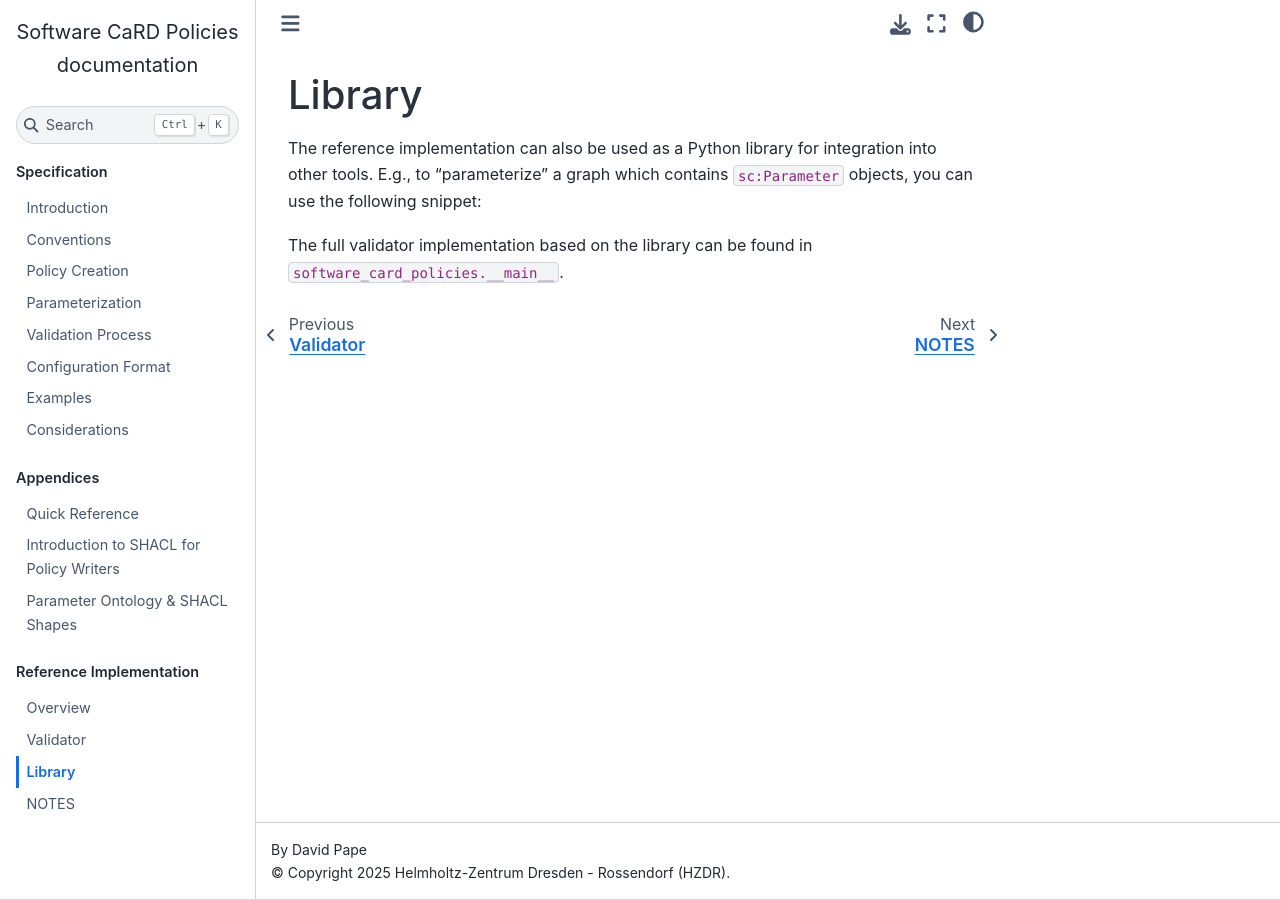
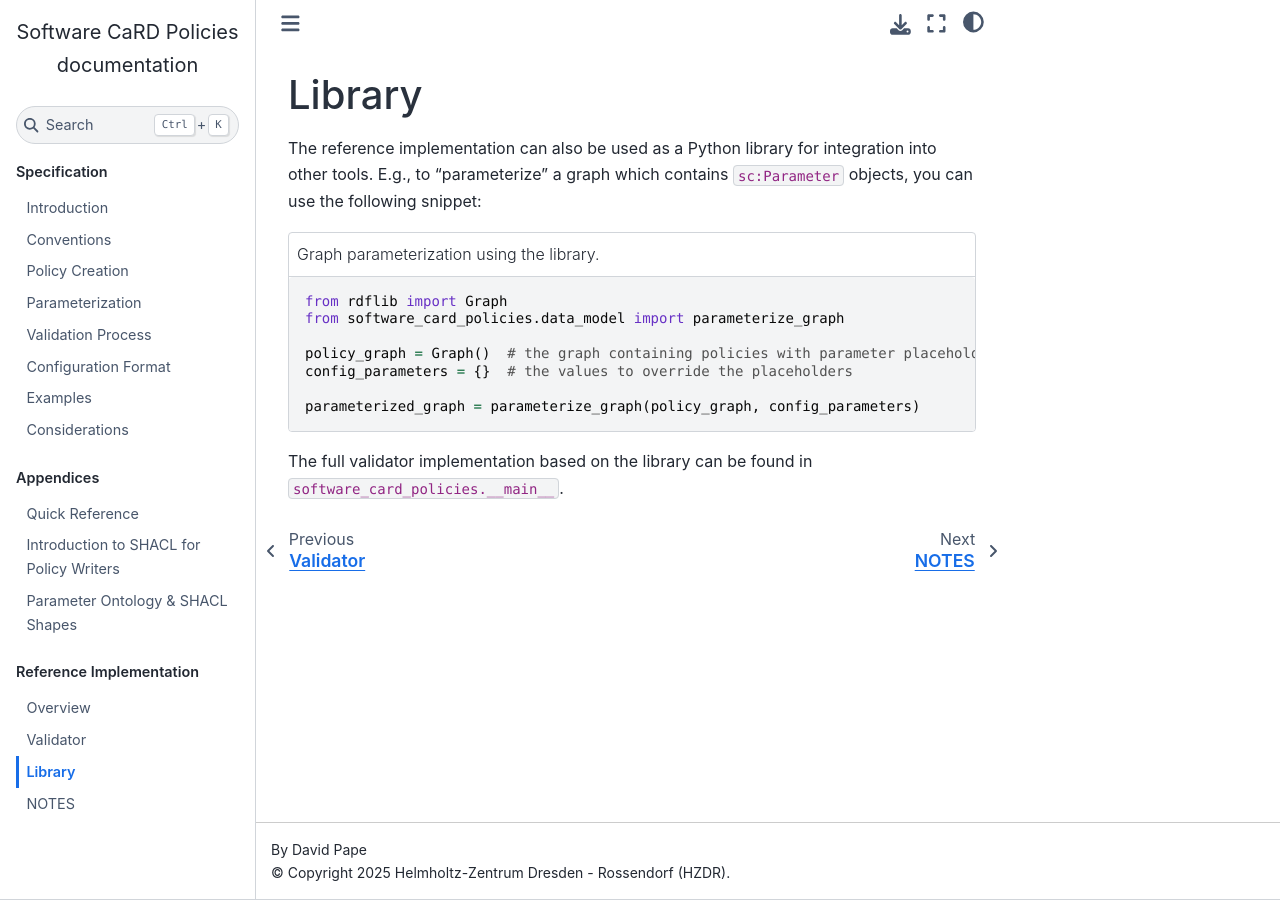
Before and after one commit to softwarepub/software-card-policies, a Sphinx documentation site: the page built from docs/reference-implementation/library.rst, in a window 1280 px wide. Built offline with Sphinx 7.4.7 and the Sphinx Book theme 1.1.4, drawn with Linux system fonts in a browser that asks for light colours; pages that are not in the unit, such as notebooks, are missing from menus.

Commit message:
Fix code blocks

```diff
--- a/docs/reference-implementation/library.rst
+++ b/docs/reference-implementation/library.rst
@@ -10,7 +10,7 @@ other tools.
 E.g., to "parameterize" a graph which contains ``sc:Parameter`` objects, you can use the
 following snippet:
 
-.. code:: python
+.. code-block:: python
    :caption: Graph parameterization using the library.
 
    from rdflib import Graph
--- a/docs/reference-implementation/validator.rst
+++ b/docs/reference-implementation/validator.rst
@@ -8,7 +8,7 @@ Validator
 The validator can be run using the ``software-card-validate`` command which is
 equivalent to ``python -m software_card_policies``.
 
-.. code:: bash
+.. code-block:: bash
    :caption: Basic usage.
 
    software-card-validate --config config.toml metadata.ttl
```
